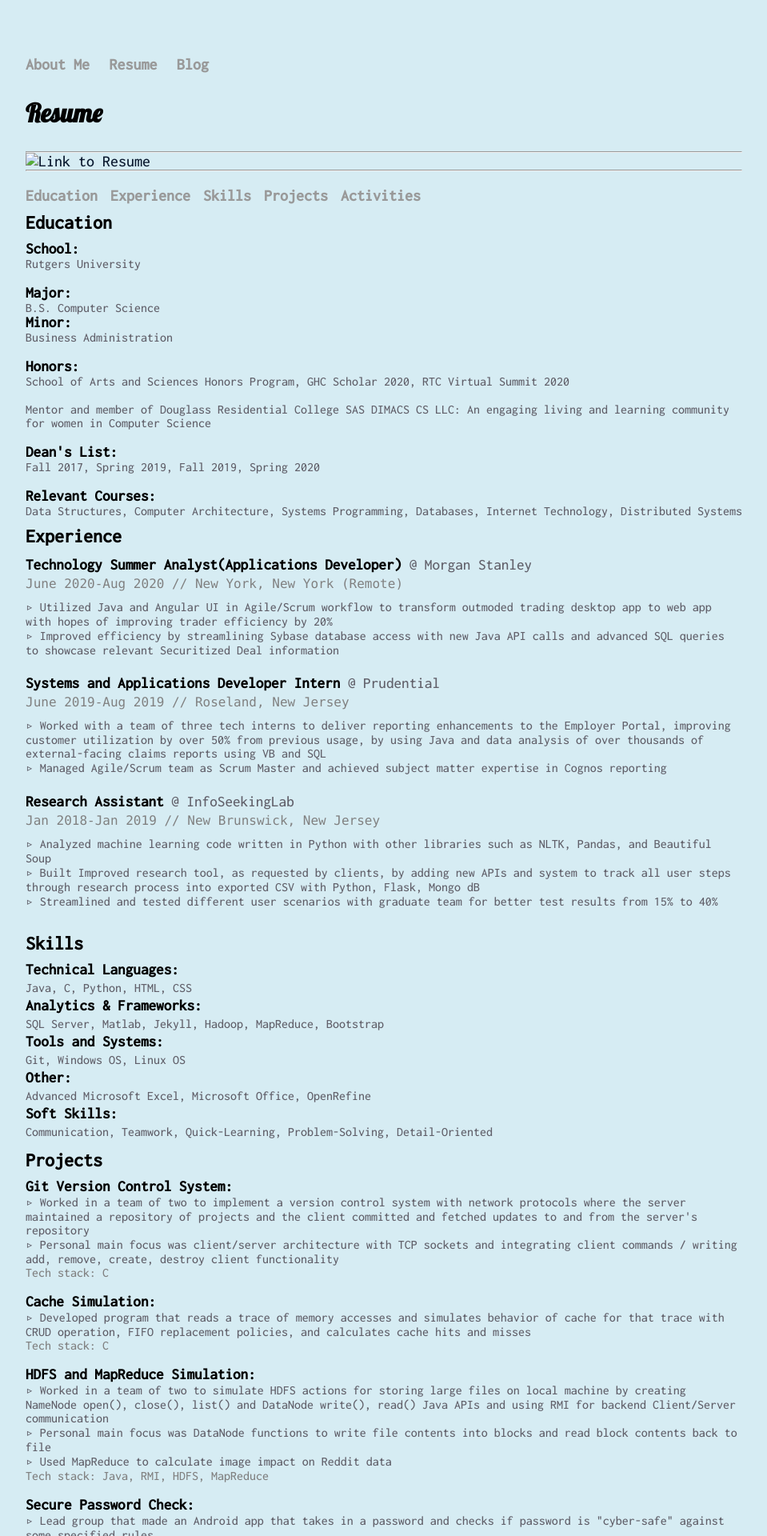
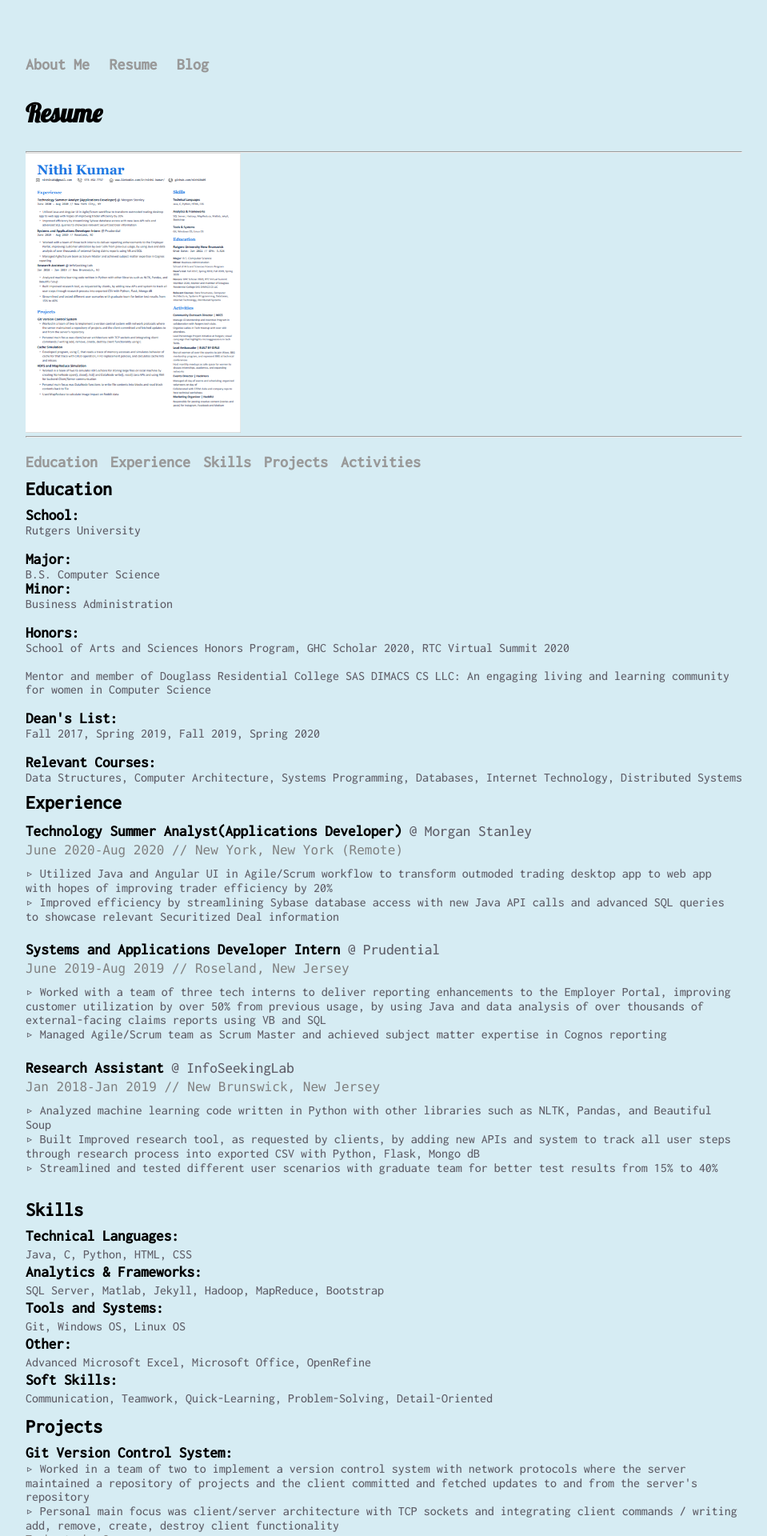
Before and after one commit to nithi0105/nithi0105.github.io, a Jekyll site: the page built from resume/index.html, in a window 1280 px wide. Shown: the top 1920 px of the page at 80% size, without its empty margins (160-1119 px from the left). Built offline with Jekyll 4.4.1, drawn with Linux system fonts in a browser that asks for light colours.

Commit message:
Update index.html

```diff
--- a/resume/index.html
+++ b/resume/index.html
@@ -6,7 +6,7 @@ title: Nithi Kumar Resume
 <br>
 <hr>
 <a class="res" href="Nithi-Kumar-resume.pdf" target="_blank">
-	<img src="resume/resume-img.PNG" alt="Link to Resume"  style="width:30%;height:auto"></a>
+	<img src="http://nithi0105.github.io/resume/resume-img.PNG" alt="Link to Resume"  style="width:30%;height:auto"></a>
 <hr>
 <br>
 
```
